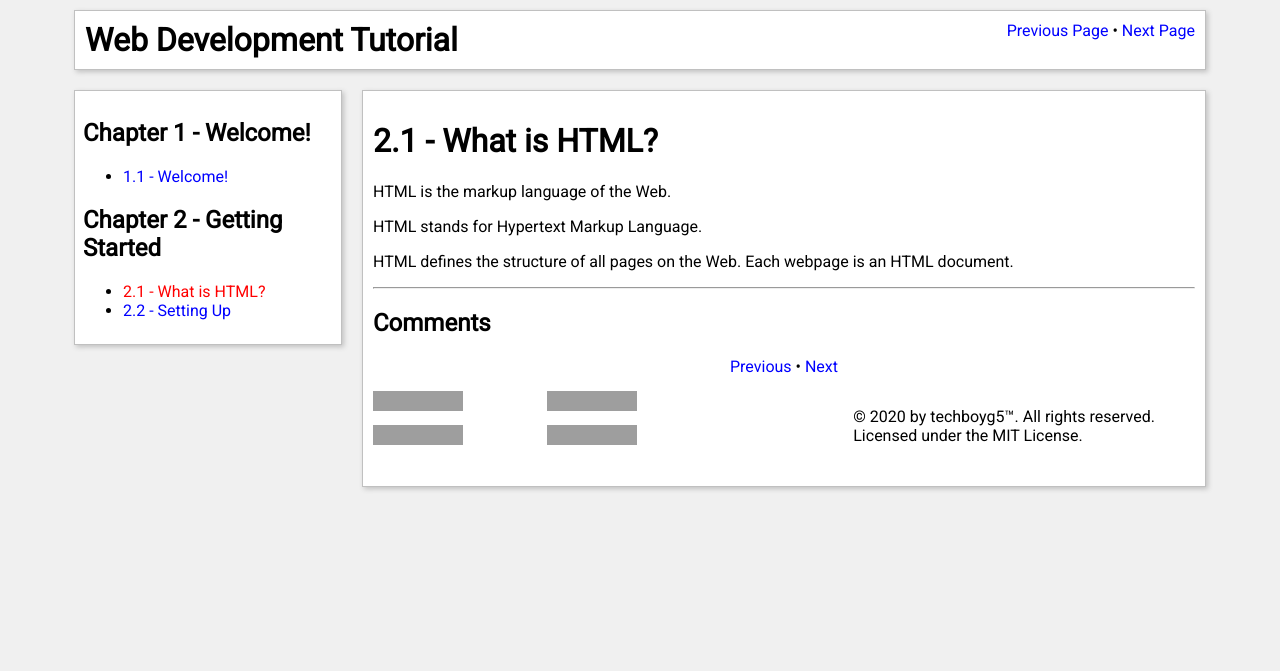
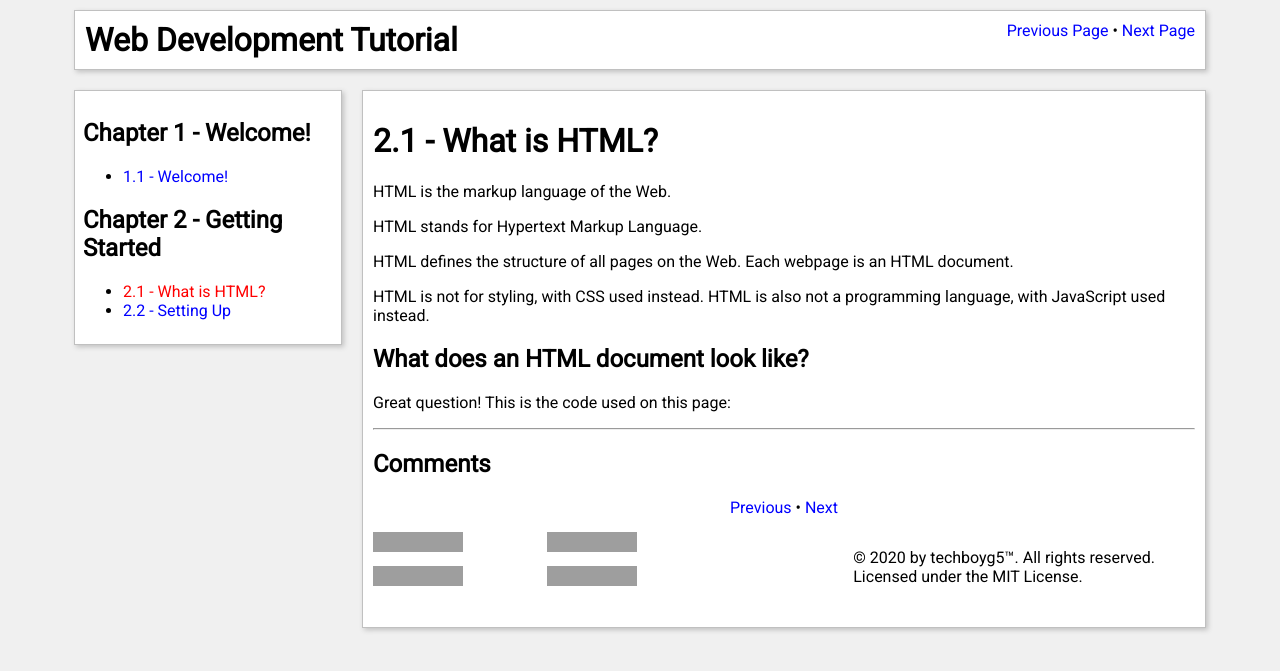
Before and after one commit to techboyg5/web-development-tutorial, a Jekyll site: the page built from chapter2/page1.html, in a window 1280 px wide, cut to the strip 0-671 px from the top of the page. Built offline with Jekyll 4.4.1, drawn with Linux system fonts in a browser that asks for light colours; comment, search, counter and statistics services are not loaded; grey boxes are pictures that could not be loaded.

Commit message:
Update page1.html

```diff
--- a/chapter2/page1.html
+++ b/chapter2/page1.html
@@ -10,3 +10,6 @@ nexttitle: 2.2 - Setting Up
 <p>HTML is the markup language of the Web.</p>
 <p>HTML stands for Hypertext Markup Language.</p>
 <p>HTML defines the structure of all pages on the Web. Each webpage is an HTML document.</p>
+<p>HTML is not for styling, with CSS used instead. HTML is also not a programming language, with JavaScript used instead.</p>
+<h2>What does an HTML document look like?</h2>
+<p>Great question! This is the code used on this page:</p>
```
